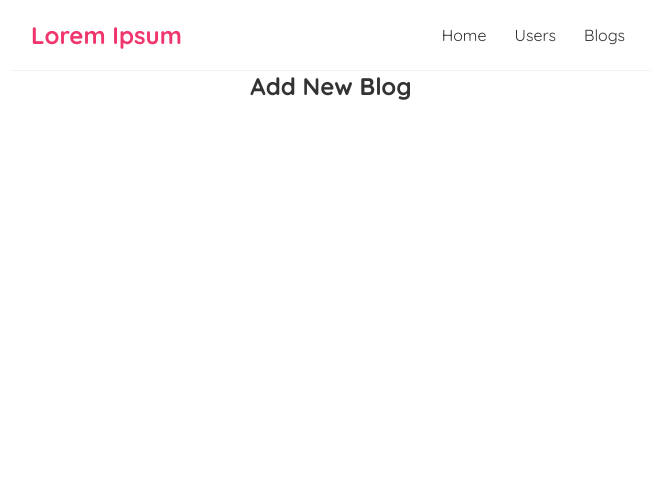
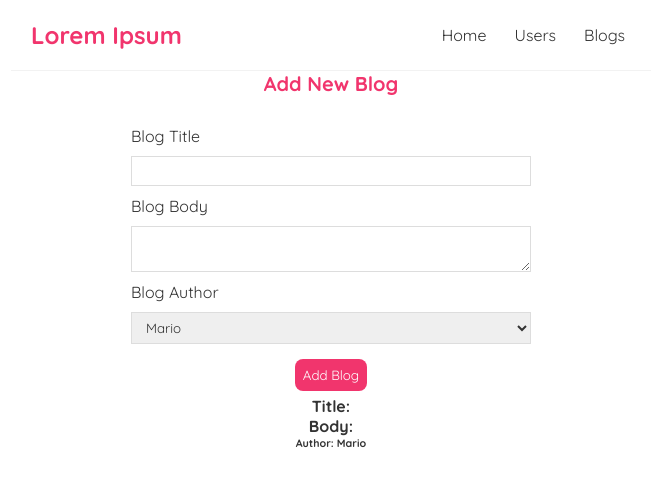
Before and after one commit to priyan1995/react-basics, a React (Create React App) app: page /create in a window 1280 px wide. Shown: the top 486 px of the page, without its empty margins (309-965 px from the left). Built offline with nearby package versions, Linux system fonts and the light colour scheme.

Commit message:
react forms

```diff
--- a/src/index.css
+++ b/src/index.css
@@ -53,3 +53,37 @@
   color: #f1356d;
   margin-bottom: 8px;
 }
+
+
+
+/* create new blog form */
+.create {
+  max-width: 400px;
+  margin: 0 auto;
+  text-align: center;
+}
+.create label {
+  text-align: left;
+  display: block;
+}
+.create h2 {
+  font-size: 20px;
+  color: #f1356d;
+  margin-bottom: 30px;
+}
+.create input, .create textarea, .create select {
+  width: 100%;
+  padding: 6px 10px;
+  margin: 10px 0;
+  border: 1px solid #ddd;
+  box-sizing: border-box;
+  display: block;
+}
+.create button {
+  background: #f1356d;
+  color: #fff;
+  border: 0;
+  padding: 8px;
+  border-radius: 8px;
+  cursor: pointer;
+}
--- a/src/pages/create.js
+++ b/src/pages/create.js
@@ -1,9 +1,51 @@
+import { useState } from "react";
 
 
 const CreateBlog = () => {
-    return(
-        <div className="create-blog">
+
+    const [title, setTitle] = useState('');
+    const [body, setBody] = useState('');
+    const [author, setAuthor] = useState('Mario');
+
+    return (
+        <div className="create">
             <h2>Add New Blog</h2>
+            <form>
+
+                <label>Blog Title</label>
+                <input
+                    type="text"
+                    required
+                    value = {title}
+                    onChange={(e) => setTitle(e.target.value)}
+                />
+
+                <label>Blog Body</label>
+                <textarea
+                 required
+                 value = {body}
+                 onChange = {(e)=> setBody(e.target.value) }
+                 ></textarea>
+
+                <label>Blog Author</label>
+                <select
+                value = {author}
+                onChange = {(e)=> setAuthor(e.target.value)}
+                >
+                    <option value="Mario">Mario</option>
+                    <option value="Doe">Doe</option>
+                </select>
+
+                <button>Add Blog</button>
+
+            </form>
+
+            <h4>Title: {title}</h4>
+            <p><strong>Body:</strong> {body}</p>
+            <h6>Author: {author}</h6>
+
+
+
         </div>
     );
 }
```
Also changed, not shown: src/App.css (line endings or trailing spaces).
